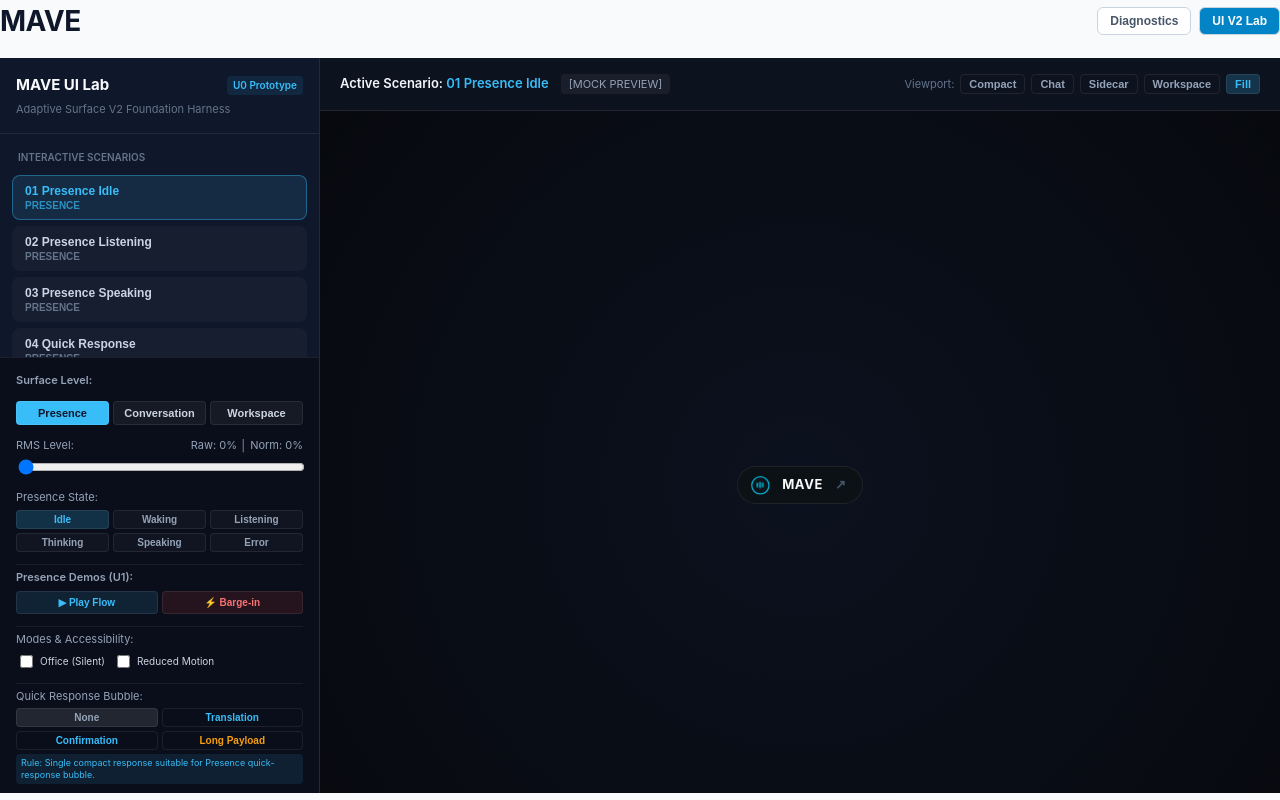
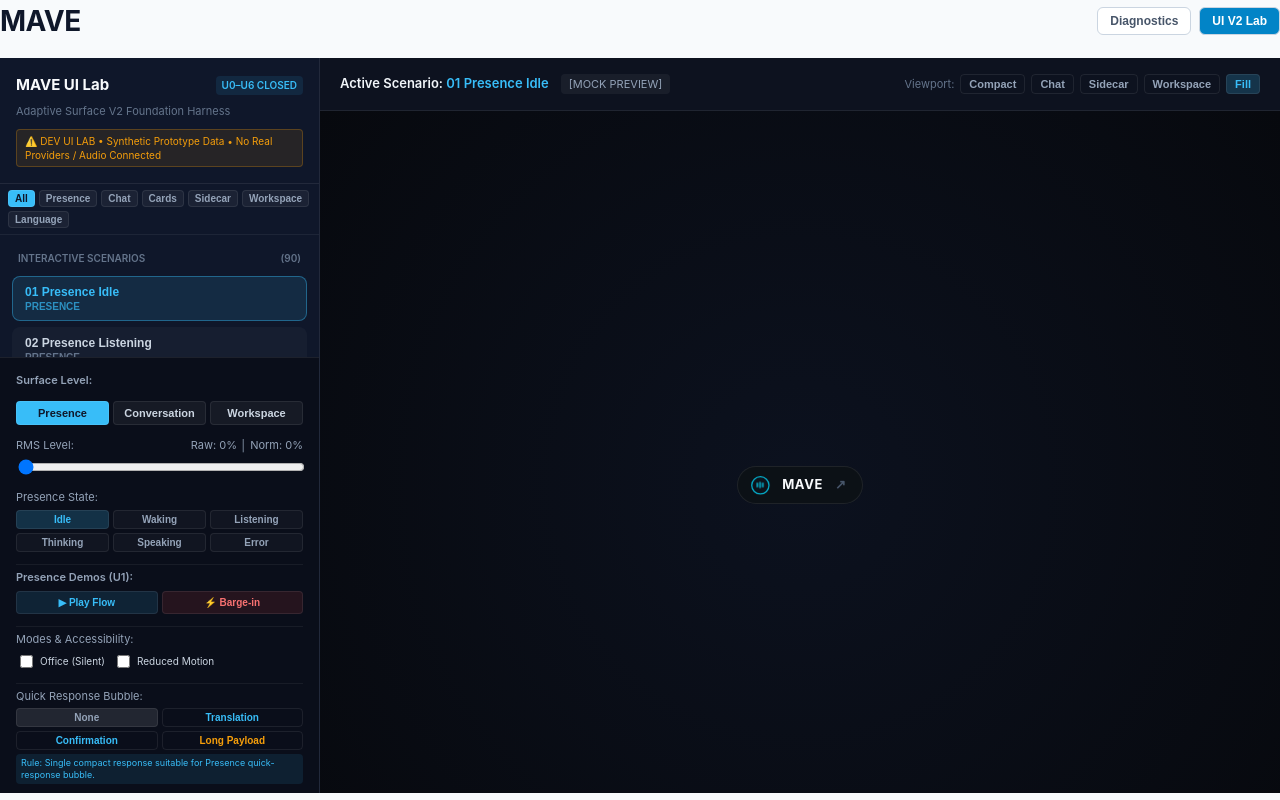
Before and after one commit to Jeff7563/MAVE, a React (Vite) app in the folder apps/desktop/src/renderer/: page / in a window 1280 px wide. Both pictures are taken after a click on the button "UI V2 Lab". Built offline with nearby package versions, Linux system fonts and the light colour scheme.

Commit message:
chore(ui): harden and close out adaptive surface v2 foundation

```diff
--- a/apps/desktop/src/renderer/src/ui-v2/lab/MaveUiLab.tsx
+++ b/apps/desktop/src/renderer/src/ui-v2/lab/MaveUiLab.tsx
@@ -52,6 +52,7 @@ export const MaveUiLab: React.FC = () => {
   const [sidecarPlacement, setSidecarPlacement] = useState<SidecarPlacement>('right');
   const [isPinned, setIsPinned] = useState<boolean>(false);
   const [simulatedBackdrop, setSimulatedBackdrop] = useState<'none' | 'vscode' | 'browser' | 'word'>('none');
+  const [selectedTrack, setSelectedTrack] = useState<string>('all');
 
   // Automatic Lifecycle Demo: idle -> waking -> listening -> thinking -> speaking -> idle
   const handlePlayLifecycle = () => {
@@ -284,6 +285,17 @@ export const MaveUiLab: React.FC = () => {
 
   const currentDimensions = VIEWPORT_DIMENSIONS[viewportPreset];
 
+  const filteredScenarios = MOCK_SCENARIOS.filter((sc) => {
+    if (selectedTrack === 'all') return true;
+    if (selectedTrack === 'presence') return sc.id.startsWith('u1_') || sc.category === 'presence' || sc.snapshot.level === 'presence';
+    if (selectedTrack === 'conversation') return sc.id.startsWith('u2_') || (sc.category === 'conversation' && !sc.id.startsWith('u3_') && !sc.id.startsWith('u4_'));
+    if (selectedTrack === 'cards') return sc.id.startsWith('u3_');
+    if (selectedTrack === 'sidecar') return sc.id.startsWith('u4_');
+    if (selectedTrack === 'workspace') return sc.id.startsWith('u5_') || (sc.category === 'workspace' && !sc.id.startsWith('u6_'));
+    if (selectedTrack === 'language') return sc.id.startsWith('u6_');
+    return true;
+  });
+
   return (
     <div className="mave-ui-lab-root" data-testid="mave-ui-lab-root">
       {/* 1. Left Sidebar: Scenarios and Live Controls */}
@@ -303,20 +315,76 @@ export const MaveUiLab: React.FC = () => {
                 borderRadius: '4px'
               }}
             >
-              U0 Prototype
+              U0–U6 CLOSED
             </span>
           </div>
-          <div style={{ fontSize: '11px', color: '#64748b' }}>
+          <div style={{ fontSize: '11px', color: '#64748b', marginTop: '2px' }}>
             Adaptive Surface V2 Foundation Harness
+          </div>
+          <div
+            style={{
+              fontSize: '10px',
+              color: '#f59e0b',
+              background: 'rgba(245, 158, 11, 0.1)',
+              padding: '4px 8px',
+              borderRadius: '4px',
+              border: '1px solid rgba(245, 158, 11, 0.25)',
+              marginTop: '6px',
+              lineHeight: 1.4
+            }}
+            data-testid="ui-lab-safety-banner"
+          >
+            ⚠️ DEV UI LAB • Synthetic Prototype Data • No Real Providers / Audio Connected
           </div>
         </div>
 
-        {/* 12 One-Click Scenarios */}
+        {/* Track Filter Bar */}
+        <div
+          style={{
+            padding: '6px 8px',
+            borderBottom: '1px solid rgba(255, 255, 255, 0.06)',
+            display: 'flex',
+            flexWrap: 'wrap',
+            gap: '4px'
+          }}
+          data-testid="track-filter-bar"
+        >
+          {[
+            { id: 'all', label: 'All' },
+            { id: 'presence', label: 'Presence' },
+            { id: 'conversation', label: 'Chat' },
+            { id: 'cards', label: 'Cards' },
+            { id: 'sidecar', label: 'Sidecar' },
+            { id: 'workspace', label: 'Workspace' },
+            { id: 'language', label: 'Language' }
+          ].map((trk) => (
+            <button
+              key={trk.id}
+              onClick={() => setSelectedTrack(trk.id)}
+              style={{
+                background: selectedTrack === trk.id ? 'var(--mave-v2-accent-listening)' : 'rgba(255, 255, 255, 0.05)',
+                color: selectedTrack === trk.id ? '#0f172a' : '#94a3b8',
+                border: '1px solid var(--mave-v2-border-subtle)',
+                borderRadius: '4px',
+                fontSize: '10px',
+                fontWeight: 600,
+                padding: '2px 6px',
+                cursor: 'pointer'
+              }}
+              data-testid={`btn-filter-track-${trk.id}`}
+            >
+              {trk.label}
+            </button>
+          ))}
+        </div>
+
+        {/* Scenarios Catalog */}
         <div className="mave-ui-lab-scenario-list" data-testid="scenario-list">
-          <div style={{ fontSize: '10px', fontWeight: 600, color: '#64748b', textTransform: 'uppercase', padding: '4px 6px' }}>
-            Interactive Scenarios
+          <div style={{ fontSize: '10px', fontWeight: 600, color: '#64748b', textTransform: 'uppercase', padding: '4px 6px', display: 'flex', justifyContent: 'space-between' }}>
+            <span>Interactive Scenarios</span>
+            <span>({filteredScenarios.length})</span>
           </div>
-          {MOCK_SCENARIOS.map((sc) => {
+          {filteredScenarios.map((sc) => {
             const isSelected = sc.id === selectedScenarioId;
             return (
               <button
--- a/apps/desktop/src/renderer/src/ui-v2/language/LanguageComponents.tsx
+++ b/apps/desktop/src/renderer/src/ui-v2/language/LanguageComponents.tsx
@@ -266,7 +266,7 @@ export const PronunciationGuideCard: React.FC<PronunciationGuideCardProps> = ({
             }}
             data-testid="btn-listen-example-mock"
           >
-            <span>🔊</span> Listen (Mock)
+            <span>🔊</span> Listen Example
           </button>
           <button
             onClick={() => onStartSpeakingPractice?.(targetPhrase)}
@@ -285,7 +285,7 @@ export const PronunciationGuideCard: React.FC<PronunciationGuideCardProps> = ({
             }}
             data-testid="btn-speak-practice-mock"
           >
-            <span>🎤</span> Practice Speaking (Mock)
+            <span>🎤</span> Practice Speaking
           </button>
         </div>
       )}
@@ -426,7 +426,7 @@ export const VocabularyPanel: React.FC<VocabularyPanelProps> = ({
                       data-testid={`btn-save-vocab-${item.id}`}
                       title="Save to session vocabulary (mock)"
                     >
-                      {item.isSavedMock ? '✓ Saved' : '+ Save (Mock)'}
+                      {item.isSavedMock ? '✓ Saved' : '+ Save'}
                     </button>
                   ) : item.isSavedMock ? (
                     <span
@@ -538,7 +538,7 @@ export const SessionSummaryCard: React.FC<SessionSummaryCardProps> = ({
             }}
             data-testid="btn-practice-again"
           >
-            Practice Again (Mock)
+            Practice Again
           </button>
         )}
       </div>
--- a/apps/desktop/src/renderer/src/ui-v2/workspace/LanguageWorkspaceView.tsx
+++ b/apps/desktop/src/renderer/src/ui-v2/workspace/LanguageWorkspaceView.tsx
@@ -339,7 +339,7 @@ export const LanguageWorkspaceView: React.FC<LanguageWorkspaceViewProps> = ({
                   data-testid="btn-speaking-practice-toggle"
                 >
                   <span>🎤</span>
-                  <span>{isSpeakingMockActive ? 'Stop Practice (Mock)' : 'Speak Answer (Mock)'}</span>
+                  <span>{isSpeakingMockActive ? 'Stop Practice' : 'Speak Answer'}</span>
                 </button>
 
                 <button
@@ -359,7 +359,7 @@ export const LanguageWorkspaceView: React.FC<LanguageWorkspaceViewProps> = ({
                   data-testid="btn-listen-prompt-mock"
                 >
                   <span>🔊</span>
-                  <span>Listen Example (Mock)</span>
+                  <span>Listen Example</span>
                 </button>
               </div>
             )}
```
Also changed, not shown: apps/desktop/src/renderer/src/ui-v2/language/index.ts (line endings or trailing spaces), 3 other files (tests, documents, lock files or other folders).
